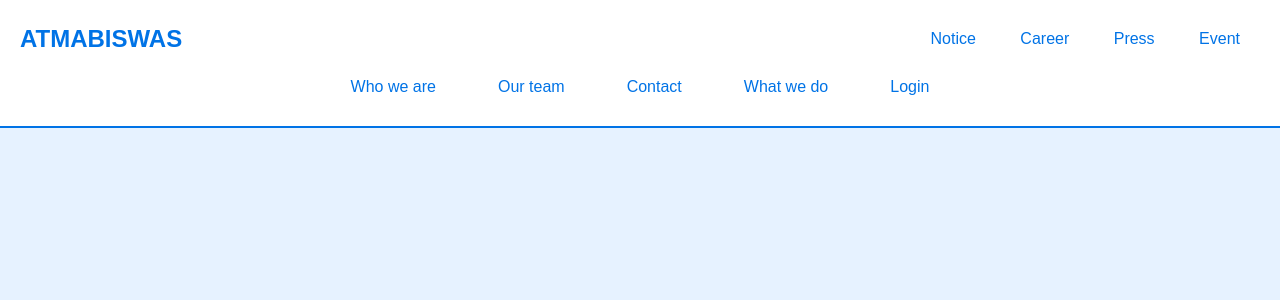
After one commit to ahsan027/atmabiswas, a PHP site: page /Contents/Navbar.php in a window 1280 px wide. The commit adds this page. Shown: the top 300 px of the page. Run offline with PHP 8.4, Linux system fonts and the light colour scheme.

Commit message:
NavbarAdded

```diff
--- /dev/null
+++ b/Contents/Navbar.php
@@ -0,0 +1,127 @@
+<!DOCTYPE html>
+<html lang="en">
+<head>
+    <meta charset="UTF-8">
+    <meta name="viewport" content="width=device-width, initial-scale=1.0">
+    <title>Responsive Navbar with Side Toggle</title>
+    <style>
+        body {
+            font-family: Arial, sans-serif;
+            overflow-x: hidden;
+            background-color: #e6f2ff; /* Light blue background */
+            margin: 0;
+            padding: 0;
+        }
+        .navbar {
+            display: flex;
+            flex-direction: column;
+            padding: 20px;
+            background-color: #ffffff; /* White background for navbar */
+            border-bottom: 2px solid #0073e6; /* Blue border at the bottom */
+        }
+        .navbar .top-row {
+            display: flex;
+            justify-content: space-between;
+            align-items: center;
+            padding: 5px 0;
+        }
+        .navbar .top-row a {
+            color: #0073e6; /* Blue color for links */
+            text-decoration: none;
+            margin: 0 10px;
+            padding: 7px 10px;
+            transition: background-color 0.3s, color 0.3s;
+            border-radius: 15px;
+        }
+        .navbar .top-row a:hover {
+            background-color: #0073e6; /* Blue hover effect */
+            color: #ffffff;
+        }
+        .navbar .bottom-row {
+            display: flex;
+            justify-content: center;
+            align-items: center;
+            gap: 2rem;
+            margin-top: 10px;
+        }
+        .navbar .bottom-row a {
+            color: #0073e6;
+            text-decoration: none;
+            padding: 10px 15px;
+            transition: background-color 0.3s, color 0.3s;
+            border-radius: 15px;
+        }
+        .navbar .bottom-row a:hover {
+            background-color: #0073e6;
+            color: #ffffff;
+        }
+
+        .logo {
+            font-size: 1.5rem;
+            color: #0073e6;
+            font-weight: bold;
+        }
+
+        /* Responsive Styles */
+        @media (max-width: 768px) {
+            .navbar .top-row {
+                justify-content: space-between;
+            }
+            .navbar .top-row .menu-toggle {
+                display: block;
+                cursor: pointer;
+                font-size: 1.5rem;
+                color: #0073e6;
+            }
+            .navbar .top-row a {
+                display: none;
+            }
+            .navbar .bottom-row {
+                display: none;
+                flex-direction: column;
+            }
+            .navbar .bottom-row.active {
+                display: flex;
+                gap: 1rem;
+            }
+        }
+
+        @media (min-width: 769px) {
+            .navbar .top-row .menu-toggle {
+                display: none;
+            }
+            .navbar .top-row a {
+                display: inline;
+            }
+        }
+    </style>
+</head>
+<body>
+    <div class="navbar">
+        <div class="top-row">
+            <div class="menu-toggle">&#9776;</div>
+            <div class="logo">ATMABISWAS</div>
+            <div>
+                <a href="#">Notice</a>
+                <a href="#">Career</a>
+                <a href="#">Press</a>
+                <a href="#">Event</a>
+            </div>
+        </div>
+        <div class="bottom-row">
+
+            <a href="#">Who we are</a>
+            <a href="#">Our team</a>
+            <a href="#">Contact</a>
+            <a href="#">What we do</a>
+            <a href="#">Login</a>
+        </div>
+    </div>
+
+    <script>
+        document.querySelector('.menu-toggle').addEventListener('click', function() {
+            document.querySelector('.bottom-row').classList.toggle('active');
+        });
+    </script>
+</body>
+</html>
```
Also changed, not shown: imageSlider.php (added, +48 -0 lines), index.php (+8 -37 lines), Contents/Minibar.php (added), contact.php (added).
